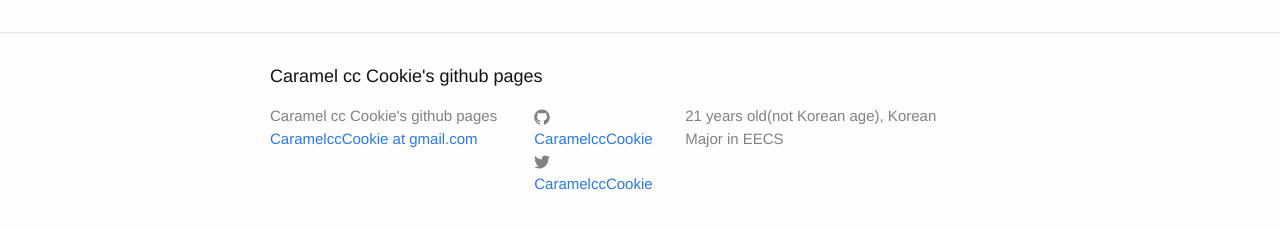
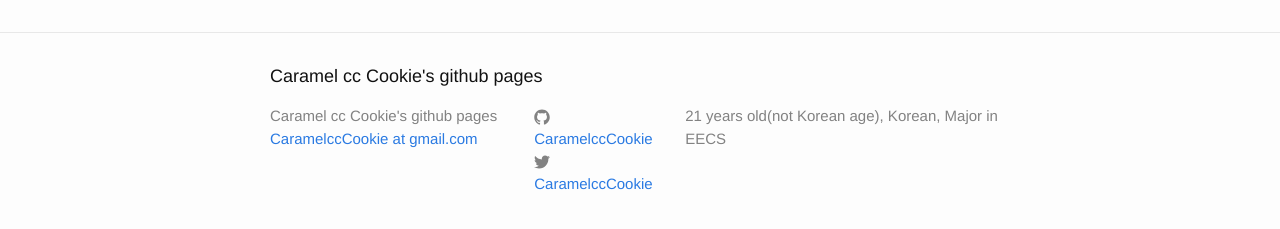
Before and after one commit to caramelcccookie/caramelcccookie.github.io, a Jekyll site: the page built from index.html, in a window 1280 px wide. Shown: the part 264-493 px from the top of the page. Built offline with Jekyll 4.4.1, drawn with Linux system fonts in a browser that asks for light colours.

Commit message:
Revert "br"
This reverts commit 8a4d8ee8655d33dc70d6b64e6656e3ab443cd45c.

```diff
--- a/_config.yml
+++ b/_config.yml
@@ -2,8 +2,7 @@
 title: Caramel cc Cookie's github pages
 email: CaramelccCookie at gmail.com
 description: > # this means to ignore newlines until "baseurl:"
-  21 years old(not Korean age), Korean<br>
-  Major in EECS
+  21 years old(not Korean age), Korean, Major in EECS
 baseurl: "" # the subpath of your site, e.g. /blog/
 url: "http://yourdomain.com" # the base hostname & protocol for your site
 twitter_username: CaramelccCookie
```
